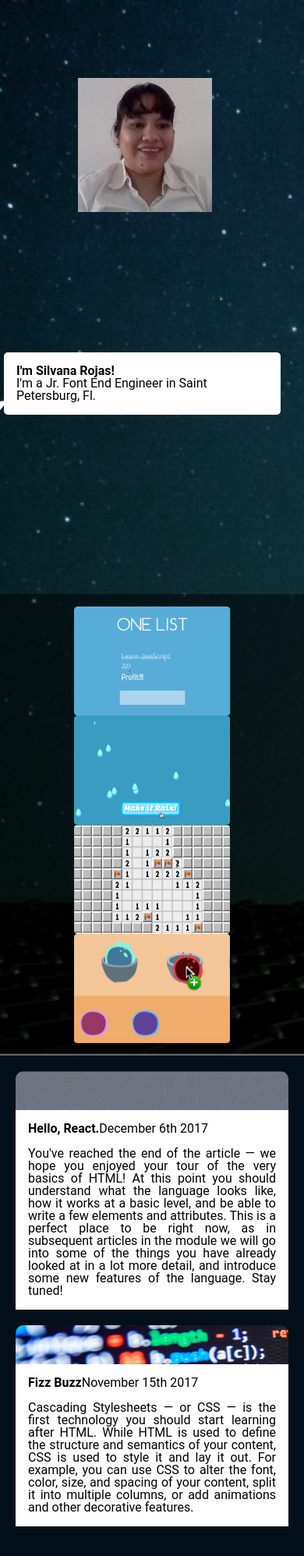
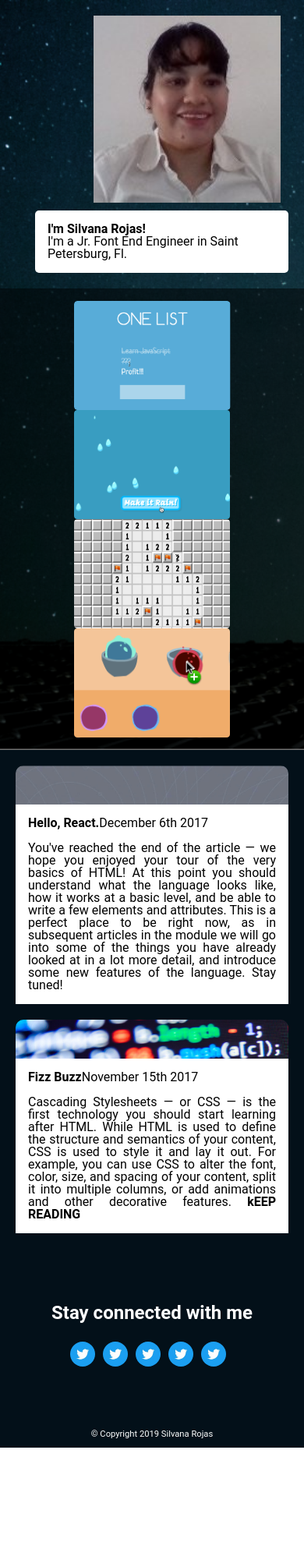
Before and after one commit to Elro1118/my-portafolio-page, a website: page public/index.html in a window 390 px wide. Shown: the top 1996 px of the page at 78% size. After the commit the page ends 1857 px from the top, so only its background shows below. Drawn offline with Linux system fonts and the light colour scheme.

Commit message:
mobilresponsive

```diff
--- a/public/index.html
+++ b/public/index.html
@@ -7,7 +7,7 @@
 		<link rel="shortcut icon" href="/favicon.ico" />
 		<link rel="stylesheet" href="/screen.css" />
 	</head>
-	<body>
+	<bod class="wrapper">
 		<!---------------------------------------First Section------------------------------->
 		<Section class="firstSection">
 			<!-- Star First SubSection -->
@@ -59,8 +59,9 @@
 					and semantics of your content, CSS is used to style it and lay it out.
 					For example, you can use CSS to alter the font, color, size, and
 					spacing of your content, split it into multiple columns, or add
-					animations and other decorative features.
+					animations and other decorative features. <strong class="positioned">kEEP READING</strong>
 				</p>
+				<!-- <p class="positioned">kEEP READING</p> -->
 			</article>
 			<!-----------Article---------->
 
--- a/public/screen.css
+++ b/public/screen.css
@@ -85,7 +85,7 @@ h2 {
 	justify-content: center;
 	align-items: stretch;
 }
-/* My Twitter Images */
+/*---------------My Twitter Images --------------*/
 #t1 {
 	margin: 0px 10px 70px 0px;
 	border-radius: 100px;
@@ -106,24 +106,21 @@ h2 {
 	margin: 0px 10px 70px 0px;
 	border-radius: 100px;
 }
-/* ----------------- */
+/*------------------------------------------------*/
 .myParagraphFooter {
 	font-size: 0.7rem;
 }
 .myPhoto {
 	margin: 100px 5px 100px 100px;
 }
-
+/*-------------My Dialog Box----------------------*/
 .myDialog {
-	/* display: flex; */
 	margin: 80px 0px 230px 5px;
 	background: white;
 	border-radius: 5px;
 	padding: 1rem;
-
-	/* align-items: center; */
 }
-
+/*------------------------------------------------*/
 .triangle {
 	height: 0;
 	width: 0;
@@ -139,6 +136,80 @@ h2 {
 
 .triangleSection {
 	display: flex;
-	/* flex-flow: column wrap; */
+	/*
+	flex-flow: column wrap; */
 	/* align-items: flex-start; */
 }
+
+/*----------------My Body Wrap 100%--------------*/
+.wrapper {
+	display: flex;
+	flex-flow: row wrap;
+}
+
+/* We tell all items to be 100% width, via flex-basis */
+.wrapper > * {
+	flex: 1 100%;
+}
+/*------------------------------------------------*/
+/*----------------Position Box--------------------*/
+/* .positioned {
+	position: absolute;
+	background: turquoise;
+	bottom: -135px;
+	right: 50px;
+} */
+.box {
+	display: inline-block;
+	width: 100px;
+	height: 100px;
+	background: red;
+	color: white;
+}
+
+#two {
+	position: relative;
+	top: 30px;
+	left: 20px;
+	background: blue;
+}
+/*------------------------------------------------*/
+/* ------------------Mobil Screen---------------*/
+@media (max-width: 600px) {
+	#t1 {
+		width: 2rem;
+		height: 2rem;
+	}
+	#t2 {
+		width: 2rem;
+		height: 2rem;
+	}
+	#t3 {
+		width: 2rem;
+		height: 2rem;
+	}
+	#t4 {
+		width: 2rem;
+		height: 2rem;
+	}
+	#t5 {
+		width: 2rem;
+		height: 2rem;
+	}
+
+	.triangle {
+		display: none;
+	}
+	.firstSubSection {
+		display: flex;
+		flex-flow: column wrap;
+	}
+	.myDialog {
+		margin: 5px 20px 20px 45px;
+	}
+	.myPhoto {
+		margin: 20px 20px 5px 120px;
+		width: 15rem;
+	}
+}
+/*------------------------------------------------*/
```
